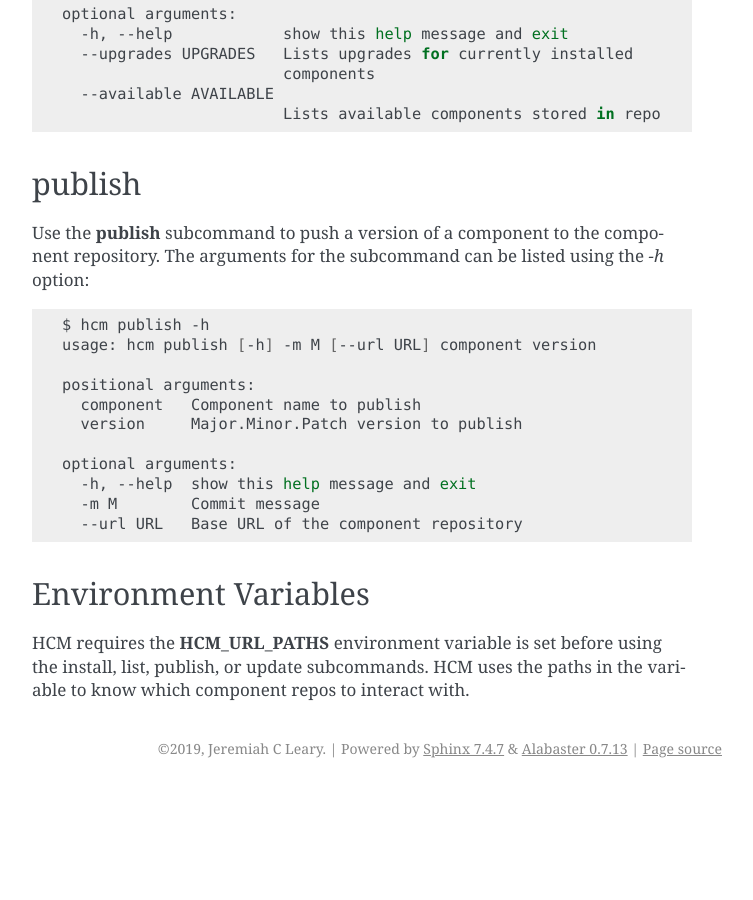
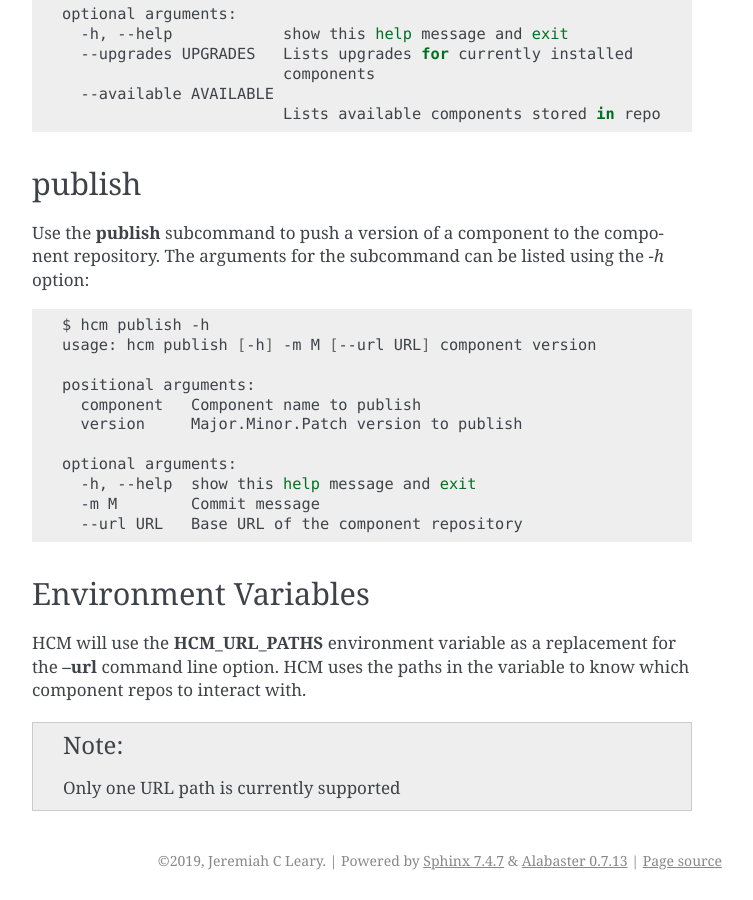
Before and after one commit to jeremiah-c-leary/hdl-component-manager, a Sphinx documentation site: the page built from docs/source/usage.rst, in a window 1280 px wide and 900 px high, scrolled down 1429 px. Shown: the whole window, without its empty margins (388-1141 px from the left). Built offline with Sphinx 7.4.7, drawn with Linux system fonts in a browser that asks for light colours; before the commit the page ends 2217 px from its top, so only the background shows below that.

Commit message:
Updating environment variable documentation.

```diff
--- a/docs/source/usage.rst
+++ b/docs/source/usage.rst
@@ -101,5 +101,7 @@
 Environment Variables
 ---------------------
 
-HCM requires the **HCM_URL_PATHS** environment variable is set before using the install, list, publish, or update subcommands.
+HCM will use the **HCM_URL_PATHS** environment variable as a replacement for the **--url** command line option.
 HCM uses the paths in the variable to know which component repos to interact with.
+
+.. NOTE::  Only one URL path is currently supported
```
